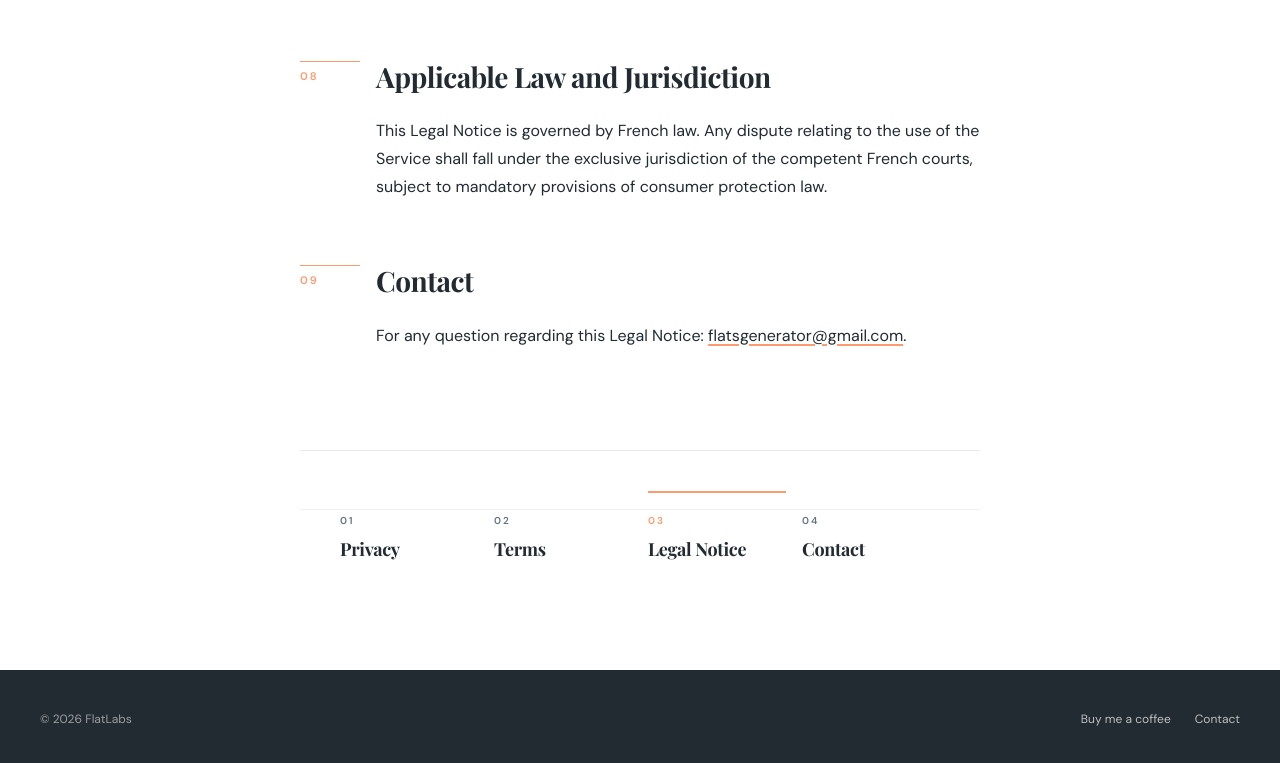
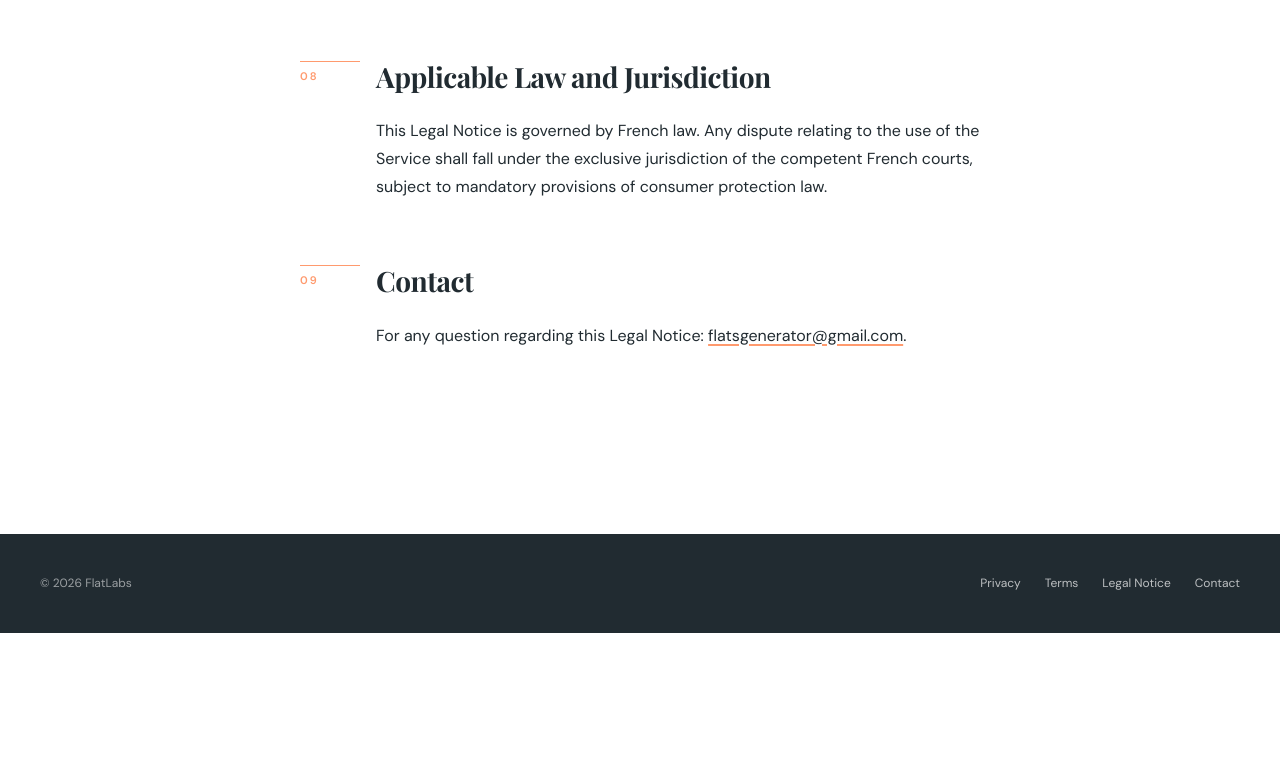
Before and after one commit to mariachauplannaz-oss/testflatlabsV3, a plain HTML site: page legal/legal.html in a window 1280 px wide. Shown: the part 2630-3393 px from the top of the page. After the commit the page ends 3263 px from the top, so only its background shows below. Drawn offline with nearby package versions, Linux system fonts and the light colour scheme; a web font is replaced by a local one.

Commit message:
Update legal.html

```diff
--- a/legal/legal.html
+++ b/legal/legal.html
@@ -145,33 +145,15 @@
     </section>
 
   </div>
-
-  <nav class="legal-bottom-nav" aria-label="Legal documents">
-    <a href="privacy.html">
-      <span class="num">01</span>
-      <span class="label">Privacy</span>
-    </a>
-    <a href="terms.html">
-      <span class="num">02</span>
-      <span class="label">Terms</span>
-    </a>
-    <a href="legal.html" aria-current="page">
-      <span class="num">03</span>
-      <span class="label">Legal Notice</span>
-    </a>
-    <a href="contact.html">
-      <span class="num">04</span>
-      <span class="label">Contact</span>
-    </a>
-  </nav>
-
 </main>
 
 <!-- FOOTER -->
 <footer>
   <span>&copy; 2026 FlatLabs</span>
   <div class="footer-links">
-    <a href="https://buymeacoffee.com/flatlabs" target="_blank" rel="noopener">Buy me a coffee</a>
+    <a href="privacy.html">Privacy</a>
+    <a href="terms.html">Terms</a>
+    <a href="legal.html">Legal Notice</a>
     <a href="contact.html">Contact</a>
   </div>
 </footer>
```
